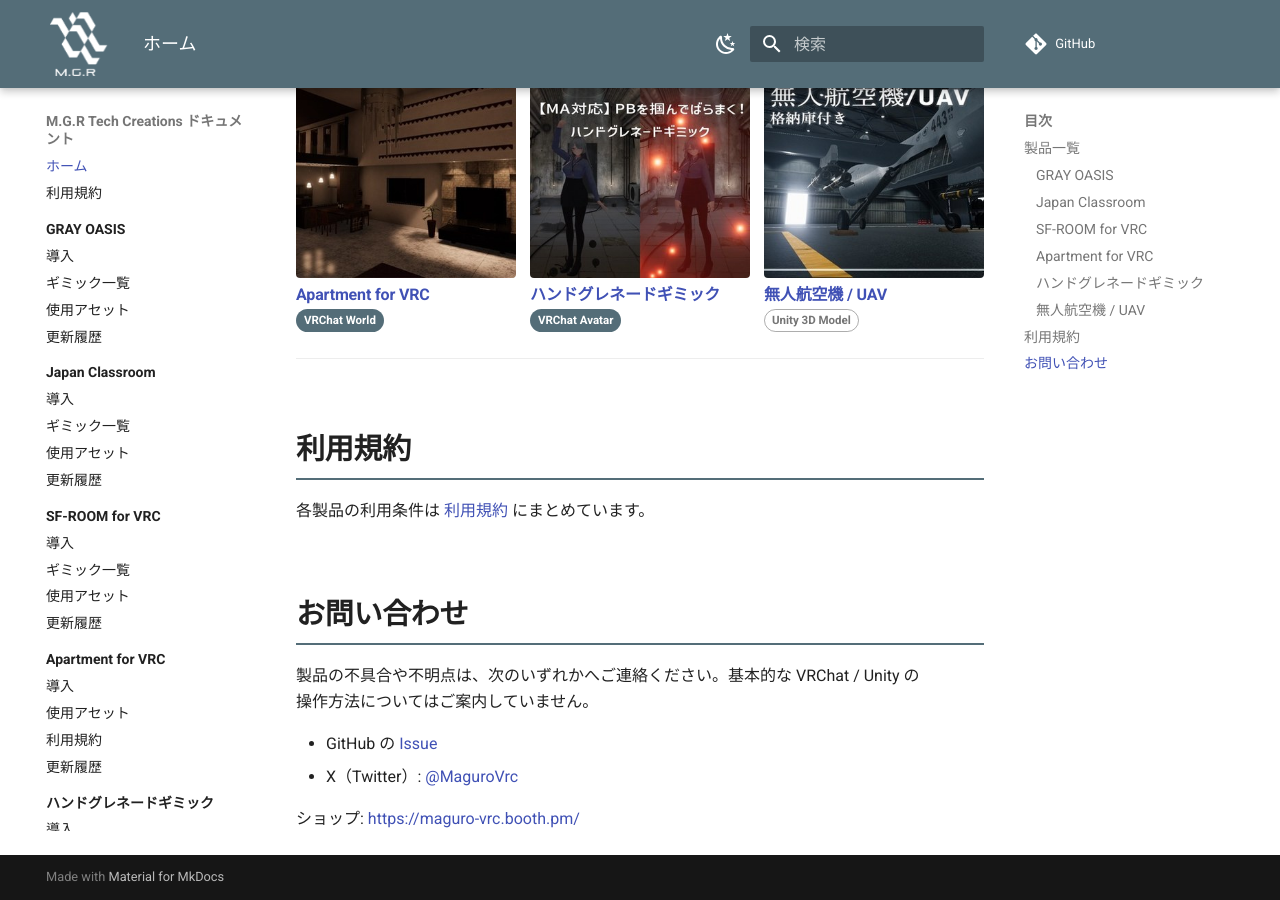
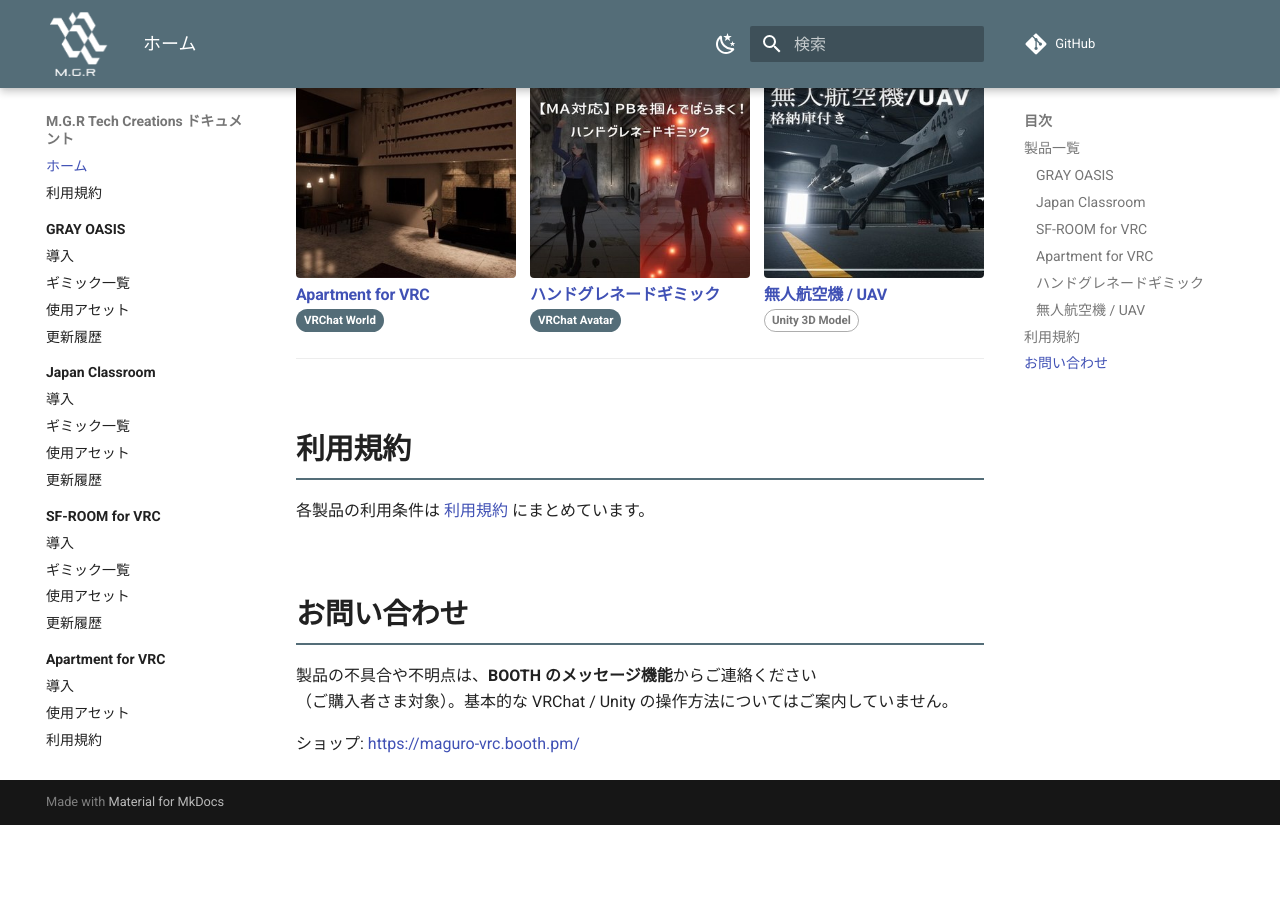
Before and after one commit to MAGURO-git/ProductArchive, an MkDocs documentation site: the page built from docs/index.md, in a window 1280 px wide and 900 px high, scrolled down 616 px. Built offline with MkDocs 1.6.1 and Material for MkDocs 9.7.7, drawn with Linux system fonts in a browser that asks for light colours; comment, search, counter and statistics services are not loaded; after the commit the page ends 1441 px from its top, so only the background shows below that.

Commit message:
問い合わせ窓口をBOOTHのメッセージ機能に一本化する
窓口が商品によって異なる状態をやめ、BOOTHのメッセージのみとする。
GitHub Issue と X の案内を外す。

Co-Authored-By: Claude Opus 5 (1M context) <noreply@anthropic.com>

```diff
--- a/docs/index.md
+++ b/docs/index.md
@@ -64,9 +64,6 @@ BOOTHショップ **[M.G.R Tech Creations](https://maguro-vrc.booth.pm/)** で
 
 ## お問い合わせ
 
-製品の不具合や不明点は、次のいずれかへご連絡ください。基本的な VRChat / Unity の操作方法についてはご案内していません。
-
-- GitHub の [Issue](https://github.com/MAGURO-git/ProductArchive/issues)
-- X（Twitter）: [@MaguroVrc](https://twitter.com/MaguroVrc)
+製品の不具合や不明点は、**BOOTH のメッセージ機能**からご連絡ください（ご購入者さま対象）。基本的な VRChat / Unity の操作方法についてはご案内していません。
 
 ショップ: <https://maguro-vrc.booth.pm/>
```
Also changed, not shown: README.md (+1 -1 lines).
